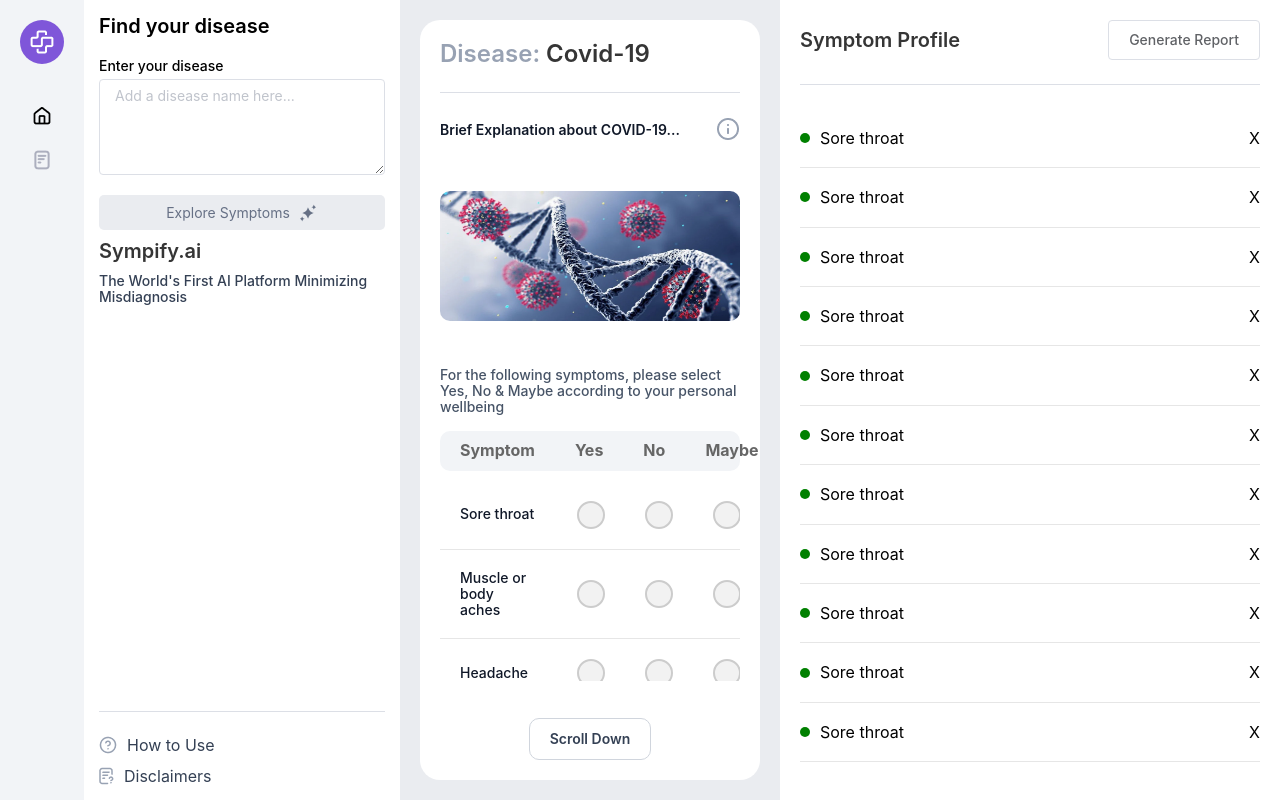
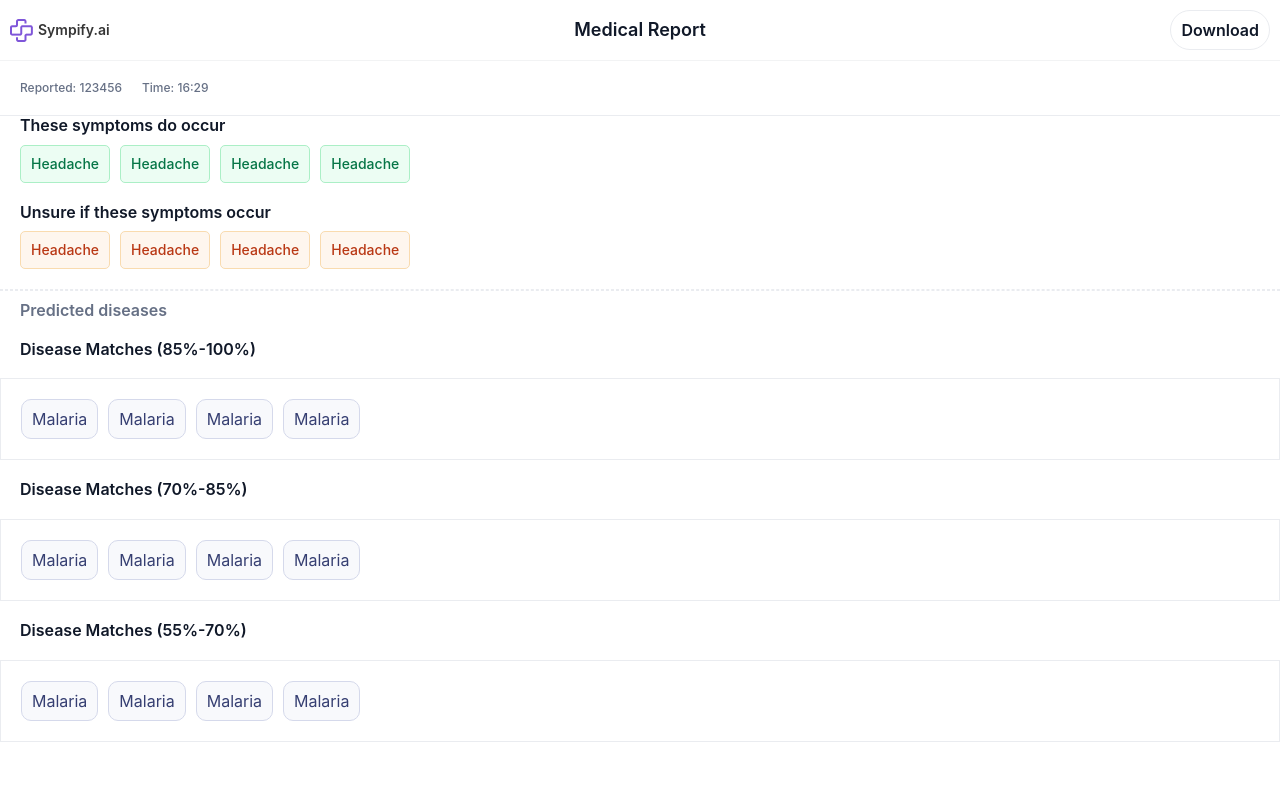
Before and after one commit to archiecheng/sympify-future, a Vue app: page /#/pc/medical-report in a window 1280 px wide. Before the commit this address led to /#/pc. Built offline with nearby package versions, Linux system fonts and the light colour scheme.

Commit message:
【功能开发】PC端医疗报告页面搭建

```diff
--- a/src/router/index.js
+++ b/src/router/index.js
@@ -3,6 +3,7 @@ import VueRouter from "vue-router";
 import PcPage from "@/views/PcPage.vue";
 import MobilePage from "@/views/MobilePage.vue";
 import Disease from "@/views/Disease.vue";
+import PcReport from "@/views/PcReport.vue";
 
 Vue.use(VueRouter);
 
@@ -11,6 +12,11 @@ const routes = [
     path: "/pc",
     name: "PcPage",
     component: PcPage,
+  },
+  {
+    path: "/pc/medical-report",
+    name: "PcReport",
+    component: PcReport,
   },
   {
     path: "/mobile/disease",
@@ -47,7 +53,7 @@ router.beforeEach((to, from, next) => {
   }
 
   // PC设备访问移动端页面时，跳转到PC端页面
-  else if (!isMobile && to.path !== "/pc") {
+  else if (!isMobile && to.path !== "/pc" && to.path !== "/pc/medical-report") {
     next("/pc");
   }
   // 如果是正确的页面，则直接放行
--- a/src/views/PcPage.vue
+++ b/src/views/PcPage.vue
@@ -335,7 +335,7 @@
         <div class="profile_section">
           <div class="profile_header">
             <span>Symptom Profile</span>
-            <el-button>Generate Report</el-button>
+            <el-button @click="generateReport()">Generate Report</el-button>
           </div>
           <el-divider></el-divider>
           <div class="profile_content">
@@ -552,7 +552,11 @@ export default {
        activeName: '1'
     };
   },
-  methods: {},
+  methods: {
+    generateReport() {
+      this.$router.push({ name: 'PcReport' });
+    }
+  },
 };
 </script>
 
--- /dev/null
+++ b/src/views/PcReport.vue
@@ -0,0 +1,241 @@
+<template>
+  <div class="pc_report">
+    <div class="pc_report_header">
+      <div class="pc_report_header_left">
+        <img src="../assets/img/mobile/logo.png" alt="" />
+        <div>Sympify.ai</div>
+      </div>
+      <div class="pc_report_header_center">
+        <div>Medical Report</div>
+      </div>
+      <div class="pc_report_header_right">Download</div>
+    </div>
+    <div class="pc_report_content">
+        <div class="pers_info">
+            <div>Reported: 123456</div>
+            <div>Time: 16:29</div>
+        </div>
+        <div class="symptoms_do_occur">
+            <div class="do_occur_title">These symptoms do occur</div>
+            <div class="do_occur_diseases">
+                <div class="symptom">Headache</div>
+                <div class="symptom">Headache</div>
+                <div class="symptom">Headache</div>
+                <div class="symptom">Headache</div>
+            </div>
+        </div>
+        <div class="symptoms_unsure_occur">
+            <div class="unsure_occur_title">Unsure if these symptoms occur</div>
+            <div class="unsure_occur_diseases">
+                <div class="unsure_symptom">Headache</div>
+                <div class="unsure_symptom">Headache</div>
+                <div class="unsure_symptom">Headache</div>
+                <div class="unsure_symptom">Headache</div>
+            </div>
+        </div>
+        <div class="dash_line"></div>
+        <div class="predicted">Predicted diseases</div>
+        <div class="disease_matches">
+            <div class="disease_matches_title">Disease Matches (85%-100%)</div>
+            <div class="disease_matches_content">
+                <div class="predicted_symptom">Malaria</div>
+                <div class="predicted_symptom">Malaria</div>
+                <div class="predicted_symptom">Malaria</div>
+                <div class="predicted_symptom">Malaria</div>
+            </div>
+        </div>
+        <div class="disease_matches">
+            <div class="disease_matches_title">Disease Matches (70%-85%)</div>
+            <div class="disease_matches_content">
+                <div class="predicted_symptom">Malaria</div>
+                <div class="predicted_symptom">Malaria</div>
+                <div class="predicted_symptom">Malaria</div>
+                <div class="predicted_symptom">Malaria</div>
+            </div>
+        </div>
+        <div class="disease_matches">
+            <div class="disease_matches_title">Disease Matches (55%-70%)</div>
+            <div class="disease_matches_content">
+                <div class="predicted_symptom">Malaria</div>
+                <div class="predicted_symptom">Malaria</div>
+                <div class="predicted_symptom">Malaria</div>
+                <div class="predicted_symptom">Malaria</div>
+            </div>
+        </div>
+    </div>
+  </div>
+</template>
+
+<script>
+export default {
+  data() {
+    return {};
+  },
+  methods: {},
+};
+</script>
+
+<style scoped>
+.pc_report_header {
+  display: flex;
+  justify-content: space-between;
+  align-items: center;
+  border-bottom: 1px solid #1018280d;
+  box-sizing: border-box;
+  padding: 10px;
+}
+
+.pc_report_header_left {
+  display: flex;
+  justify-content: space-between;
+  align-items: center;
+}
+
+.pc_report_header_left img {
+  margin-right: 5px;
+}
+
+.pc_report_header_left div {
+  font-weight: 600;
+  font-size: 14px;
+  color: #353535;
+}
+
+.pc_report_header_center div {
+  font-size: 18px;
+  font-weight: 600;
+  color: #101828;
+}
+
+.pc_report_header_right {
+  display: flex;
+  align-items: center;
+  justify-content: center;
+  font-size: 16px;
+  font-weight: 600;
+  color: #101828;
+  border: 1px solid #eaecf0;
+  box-sizing: border-box;
+  padding: 10px;
+  border-radius: 10cqh;
+}
+
+.pc_report_content {
+    box-sizing: border-box;
+}
+
+.pers_info {
+    display: flex;
+    justify-content: flex-start;
+    align-items: center;
+    box-sizing: border-box;
+    padding: 20px;
+    border-bottom: 1px solid #eaecf0;
+}
+
+.pers_info div{
+    font-weight: 500;
+    font-size: 12px;
+    color: #667085;
+}
+
+.pers_info div:nth-child(1) {
+    margin-right: 20px;
+}
+
+.symptoms_do_occur, .symptoms_unsure_occur {
+    box-sizing: border-box;
+    padding: 0 20px;
+    margin-bottom: 20px;
+}
+
+.do_occur_diseases {
+    display: flex;
+}
+
+.symptom {
+    background:#ECFDF3;
+    color: #067647;
+    border: 1px solid #ABEFC6;
+    font-size: 14px;
+    font-weight: 500;
+    width: auto;
+    box-sizing: border-box;
+    padding: 10px;
+    border-radius: 5px;
+    margin-right: 10px;
+    cursor: pointer;
+}
+
+.do_occur_title, .unsure_occur_title {
+    font-weight: 600;
+    font-size: 16px;
+    color: #101828;
+    margin-bottom: 10px;
+}
+
+.unsure_occur_diseases {
+    display: flex;
+}
+
+.unsure_symptom {
+    background:#FEF6EE;
+    color: #B93815;
+    border: 1px solid #F9DBAF;
+    font-size: 14px;
+    font-weight: 500;
+    width: auto;
+    box-sizing: border-box;
+    padding: 10px;
+    border-radius: 5px;
+    margin-right: 10px;
+    cursor: pointer;
+}
+
+.dash_line {
+    border: 1px dashed #eaecf0;
+    box-sizing: border-box;
+    padding: 0 10px;
+    margin-bottom: 10px;
+}
+
+.predicted {
+    font-weight: 600;
+    font-size: 16px;
+    color: #667085;
+    box-sizing: border-box;
+    padding: 0 20px;
+}
+
+.disease_matches {
+    /* box-sizing: border-box;
+    padding: 10px; */
+}
+
+.disease_matches .disease_matches_title {
+    font-weight: 600;
+    font-size: 16px;
+    color: #101828;
+    box-sizing: border-box;
+    padding: 20px;
+}
+
+.disease_matches_content {
+    border: 1px solid #EAECF0;
+    display: flex;
+    box-sizing: border-box;
+    padding: 20px;
+
+}
+
+.predicted_symptom {
+    background: #F8F9FC;
+    border: 1px solid #D5D9EB;
+    color: #363F72;
+    width: auto;
+    border-radius: 10px;
+    margin-right: 10px;
+    box-sizing: border-box;
+    padding: 10px;
+}
+</style>
```
